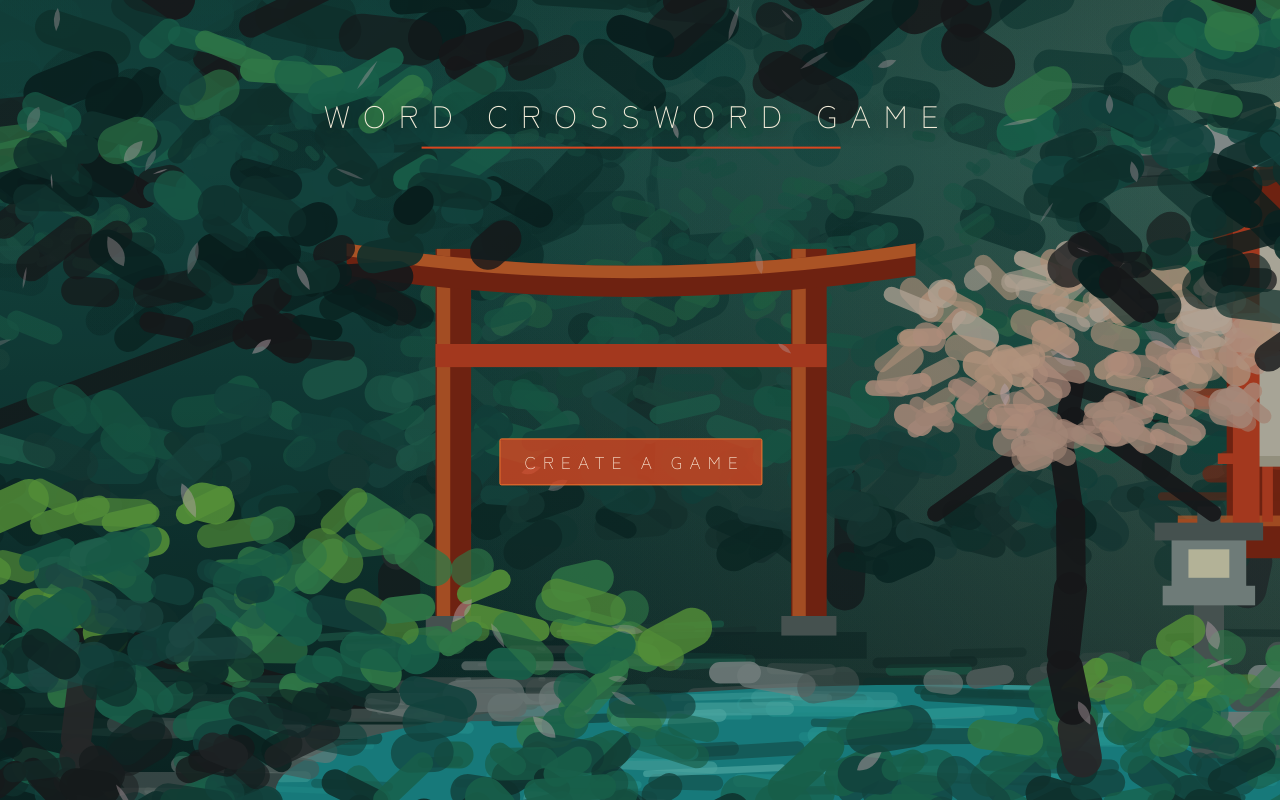
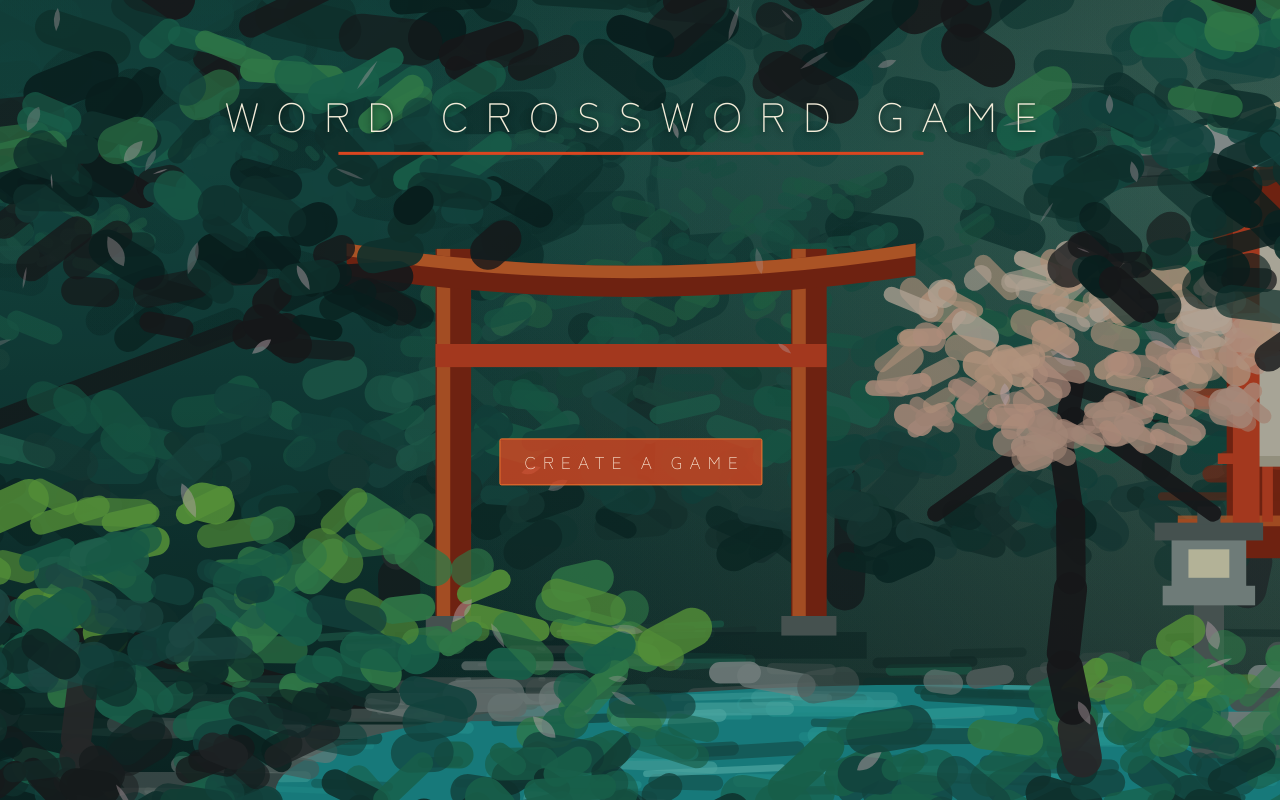
Before and after one commit to vik8174/word-crossword-game, a React (Vite) app in the folder apps/web/: page / in a window 1280 px wide. Built offline with nearby package versions, Linux system fonts and the light colour scheme; no server answers.

Commit message:
feat(home): give the gate's name more weight, no new bytes (#130)
* feat(home): give the gate's name more weight, no new bytes

* refactor(home): move the gate name's size onto scale.ts's own ladder

* docs(changelog): record the gate name's weight for 1.3.0

```diff
--- a/apps/web/src/pages/HomePage.tsx
+++ b/apps/web/src/pages/HomePage.tsx
@@ -7,7 +7,7 @@ import { gateChrome } from '../garden/gate-chrome';
 import { SCENE } from '../garden/scene-palette';
 import { ON_SCENE_SX } from '../garden/scene-surface';
 import { useViewport } from '../garden/use-viewport';
-import { inRem, SIGN_TRACKING, TEXT_LEVELS } from '../scale';
+import { GATE_NAME_SIZE, inRem, SIGN_TRACKING, TEXT_LEVELS } from '../scale';
 import { useScreenReached } from '../telemetry/use-screen-reached';
 
 /** How wide the button that stands in the gate is padded, as steps of the row. */
@@ -23,9 +23,11 @@ const BUTTON_PADDING = { across: 5, down: 3 } as const;
  * because a first screen with one action on it should look like one.
  *
  * Both are lettered rather than written — the sign face out of
- * `theme.typography.signage`, at three of the app's own levels so that the name
- * comes down as the window narrows instead of running off it. Nothing about the
- * face, the capitals or the tracking is decided here.
+ * `theme.typography.signage`, at three sizes off `scale.ts`'s own ladder so
+ * that the name comes down as the window narrows instead of running off it
+ * (the widest of the three, {@link GATE_NAME_SIZE}, is a sign's and not one of
+ * the four text levels). Nothing about the face, the capitals or the tracking
+ * is decided here.
  *
  * Joining an existing game does not start here: players arrive straight at
  * their room link (issue #5), so the only action this page offers is creating
@@ -46,6 +48,15 @@ export const HomePage = () => {
           left: title.x,
           top: title.y,
           transform: 'translate(-50%, -50%)',
+          // A fixed box given `left` and no `right` is offered the room from
+          // `left` to the edge of the window for its shrink-to-fit width, and
+          // the transform that recentres it only runs after that width is
+          // settled — the same trap the button was in (#127). At `title`
+          // (31px) the name never asked for more than that happened to allow;
+          // at a larger size on desktop it does, so the box gets the same fix
+          // there. Left alone below `md` on purpose: nothing here changes what
+          // a phone or a tablet already shows.
+          width: { md: 'max-content' },
           maxWidth: '90vw',
           textAlign: 'center',
         }}
@@ -57,13 +68,15 @@ export const HomePage = () => {
             fontSize: {
               xs: inRem(TEXT_LEVELS.body),
               sm: inRem(TEXT_LEVELS.heading),
-              md: inRem(TEXT_LEVELS.title),
+              md: inRem(GATE_NAME_SIZE),
             },
             // The tracking is put after the last letter as well as between, so
             // a centred line sits half a letter to the right without this.
             marginRight: `-${SIGN_TRACKING}`,
             color: SCENE.cream,
-            textShadow: '0 2px 18px rgba(6, 20, 16, 0.9)',
+            // Tighter than it was: an 18px blur softened the edges of the
+            // letters and gave away part of the weight they already have.
+            textShadow: '0 1px 6px rgba(6, 20, 16, 0.85)',
           }}
         >
           Word Crossword Game
@@ -72,7 +85,7 @@ export const HomePage = () => {
         {/* The temple's red, under the name of the place it belongs to. */}
         <Box
           aria-hidden
-          sx={{ width: '68%', height: '2px', mx: 'auto', mt: 3, backgroundColor: SCENE.vermilion }}
+          sx={{ width: '72%', height: '3px', mx: 'auto', mt: 3, backgroundColor: SCENE.vermilion }}
         />
       </Box>
 
--- a/apps/web/src/scale.ts
+++ b/apps/web/src/scale.ts
@@ -58,6 +58,21 @@ export const TEXT_LEVELS = {
   /** 13px — hints, counters, and anything the eye passes over on its way. */
   aside: levelAt(0),
 } as const;
+
+/**
+ * How big the name of the game stands over the gates, on a window wide
+ * enough to hold it.
+ *
+ * Not a fifth text level — `context.md` says there is no fifth, and this is
+ * not text, it is a sign standing in the world: the one thing the first
+ * screen introduces the game with, and the only place a sign is allowed to
+ * outgrow the four levels above it (issue #125). It still lives on their
+ * ladder rather than a number written down at the place it is used, because
+ * a size chosen there is a size nobody can check — the whole reason this
+ * file exists. One step above `title`, on a narrower window the name still
+ * reads at `body` or `heading`.
+ */
+export const GATE_NAME_SIZE = levelAt(4);
 
 /**
  * A level as a share of the reader's own text size rather than as pixels.
```
Also changed, not shown: 1 other file (tests, documents, lock files or other folders).
